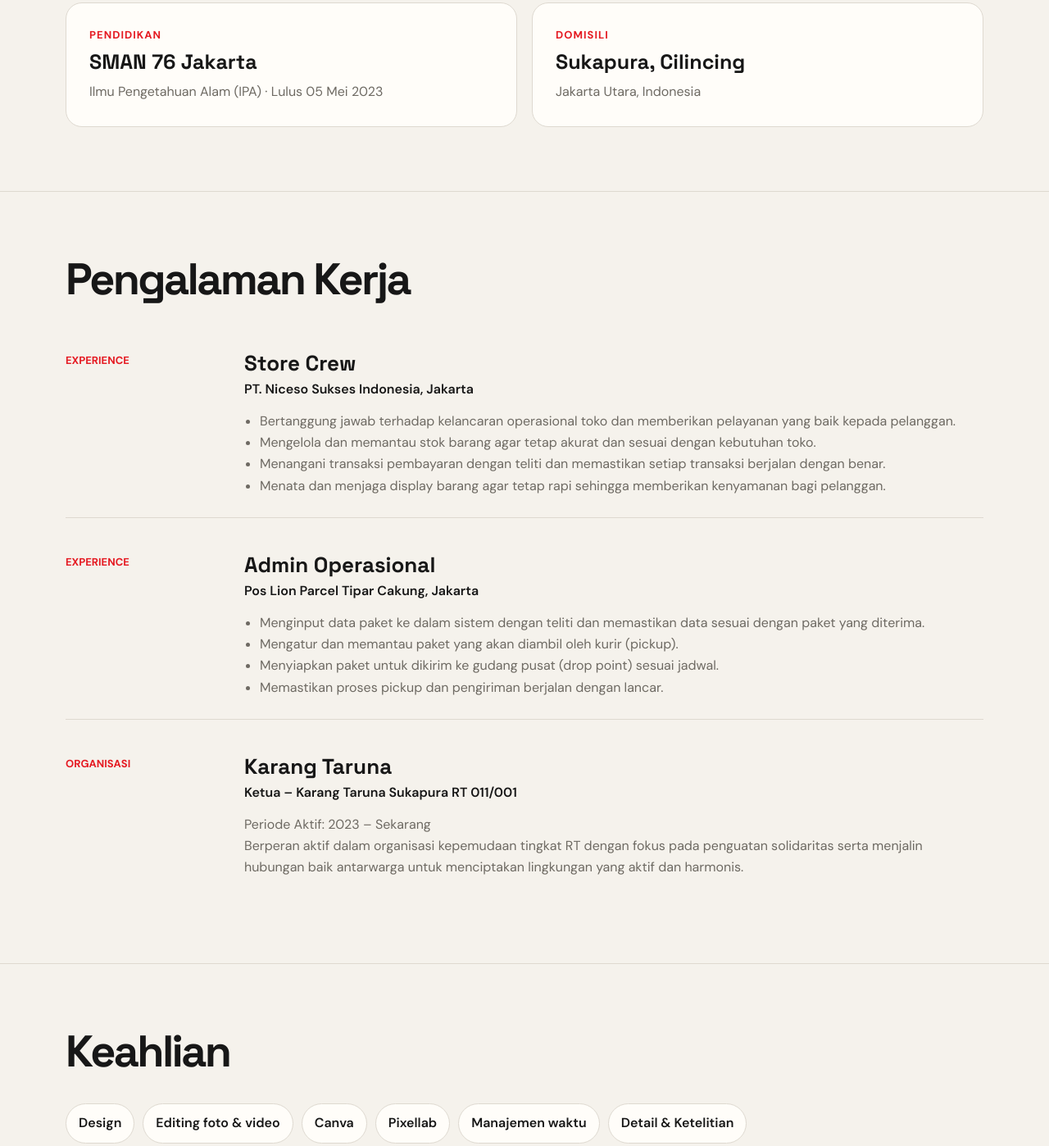
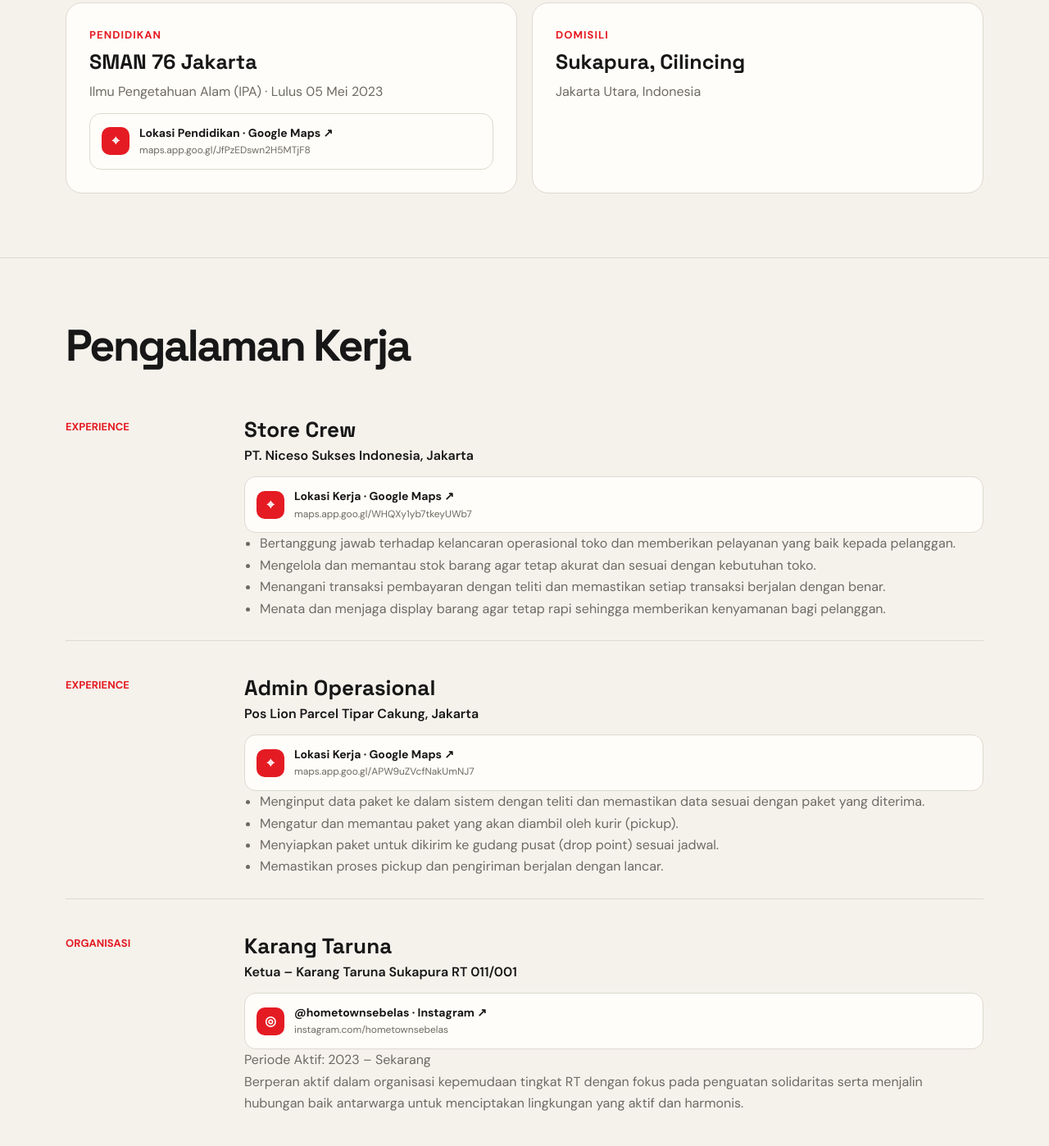
Before and after one commit to juncayuye1745-del/septian-cv, a plain HTML site: page index.html in a window 1280 px wide. Shown: the part 975-2373 px from the top of the page at 82% size. Drawn offline with Linux system fonts and the light colour scheme.

Commit message:
index.html

```diff
--- a/index.html
+++ b/index.html
@@ -60,6 +60,13 @@
     .contact-card small{color:#aaa}
     .contact-card h3{font-size:25px;margin:5px 0 8px}
     .contact-card:hover{transform:translateY(-2px)}
+    .link-preview{display:flex;align-items:center;gap:12px;margin-top:12px;padding:12px 14px;border:1px solid var(--line);background:var(--surface);border-radius:14px;text-decoration:none;transition:.2s ease}
+    .link-preview:hover{transform:translateY(-2px);border-color:var(--accent)}
+    .link-preview .icon{width:34px;height:34px;display:grid;place-items:center;border-radius:10px;background:var(--accent);color:#fff;font-weight:700;flex:0 0 auto}
+    .link-preview .preview-text{min-width:0}
+    .link-preview strong{display:block;font-size:14px}
+    .link-preview span{display:block;color:var(--muted);font-size:12px;white-space:nowrap;overflow:hidden;text-overflow:ellipsis}
+
     footer{padding:35px 0 55px;color:var(--muted);font-size:14px;display:flex;justify-content:space-between;gap:20px}
     @media(max-width:800px){
       .navlinks{display:none}
@@ -114,6 +121,12 @@
             <div class="meta">Pendidikan</div>
             <h3>SMAN 76 Jakarta</h3>
             <p>Ilmu Pengetahuan Alam (IPA) · Lulus 05 Mei 2023</p>
+            <a class="link-preview" href="https://maps.app.goo.gl/JfPzEDswn2H5MTjF8" target="_blank" rel="noopener">
+              <div class="icon">⌖</div><div class="preview-text">
+                <strong>Lokasi Pendidikan · Google Maps ↗</strong>
+                <span>maps.app.goo.gl/JfPzEDswn2H5MTjF8</span>
+              </div>
+            </a>
           </div>
           <div class="card">
             <div class="meta">Domisili</div>
@@ -135,6 +148,12 @@
             <div>
               <h3>Store Crew</h3>
               <div class="company">PT. Niceso Sukses Indonesia, Jakarta</div>
+              <a class="link-preview" href="https://maps.app.goo.gl/WHQXy1yb7tkeyUWb7" target="_blank" rel="noopener">
+                <div class="icon">⌖</div><div class="preview-text">
+                  <strong>Lokasi Kerja · Google Maps ↗</strong>
+                  <span>maps.app.goo.gl/WHQXy1yb7tkeyUWb7</span>
+                </div>
+              </a>
               <ul>
                 <li>Bertanggung jawab terhadap kelancaran operasional toko dan memberikan pelayanan yang baik kepada pelanggan.</li>
                 <li>Mengelola dan memantau stok barang agar tetap akurat dan sesuai dengan kebutuhan toko.</li>
@@ -148,6 +167,12 @@
             <div>
               <h3>Admin Operasional</h3>
               <div class="company">Pos Lion Parcel Tipar Cakung, Jakarta</div>
+              <a class="link-preview" href="https://maps.app.goo.gl/APW9uZVcfNakUmNJ7" target="_blank" rel="noopener">
+                <div class="icon">⌖</div><div class="preview-text">
+                  <strong>Lokasi Kerja · Google Maps ↗</strong>
+                  <span>maps.app.goo.gl/APW9uZVcfNakUmNJ7</span>
+                </div>
+              </a>
               <ul>
                 <li>Menginput data paket ke dalam sistem dengan teliti dan memastikan data sesuai dengan paket yang diterima.</li>
                 <li>Mengatur dan memantau paket yang akan diambil oleh kurir (pickup).</li>
@@ -161,6 +186,12 @@
             <div>
               <h3>Karang Taruna</h3>
               <div class="company">Ketua – Karang Taruna Sukapura RT 011/001</div>
+              <a class="link-preview" href="https://www.instagram.com/hometownsebelas?stkn=azR0aHE2d2xmYmZx" target="_blank" rel="noopener">
+                <div class="icon">◎</div><div class="preview-text">
+                  <strong>@hometownsebelas · Instagram ↗</strong>
+                  <span>instagram.com/hometownsebelas</span>
+                </div>
+              </a>
               <p style="color:var(--muted);margin:0">Periode Aktif: 2023 – Sekarang</p>
               <p style="color:var(--muted);margin:0">Berperan aktif dalam organisasi kepemudaan tingkat RT dengan fokus pada penguatan solidaritas serta menjalin hubungan baik antarwarga untuk menciptakan lingkungan yang aktif dan harmonis.</p>
             </div>
```
